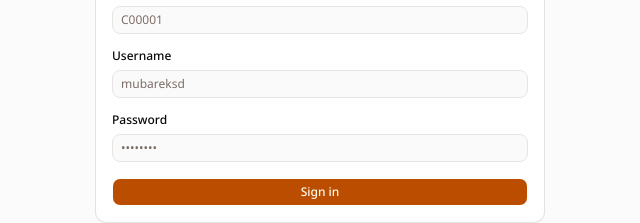
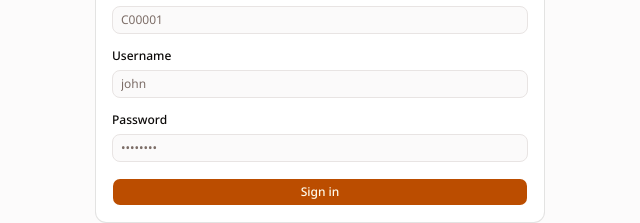
Before and after one commit to mubareksd/frappify_app, a Next.js app: page /login in a window 1280 px wide. Shown: the part 334-557 px from the top of the page, without its empty margins (0-640 px from the left). Built offline with nearby package versions, Linux system fonts and the light colour scheme; no server answers.

Commit message:
docs: update placeholder text for username input in login page

```diff
--- a/app/(auth)/login/page.tsx
+++ b/app/(auth)/login/page.tsx
@@ -345,7 +345,7 @@ export default function LoginPage() {
                 type="text"
                 value={username}
                 onChange={(event) => setUsername(event.target.value)}
-                placeholder="mubareksd"
+                placeholder="john"
                 autoComplete="username"
                 required
               />
```
